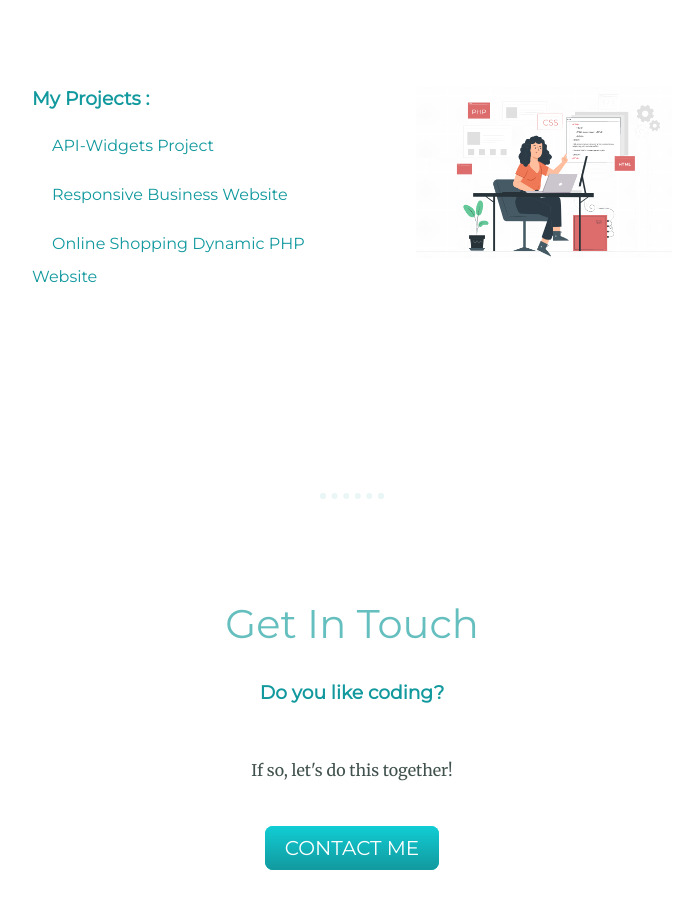
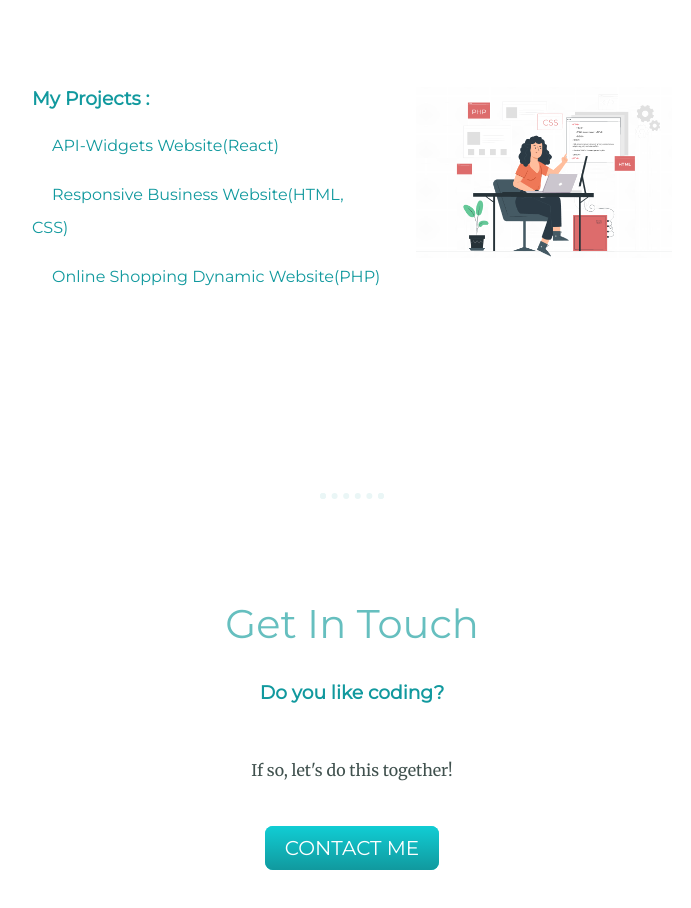
Before and after one commit to Lizzie2021/Personal-Site, a website: page index.html in a window 1280 px wide. Shown: the part 2120-3028 px from the top of the page, without its empty margins (288-979 px from the left). Drawn offline with Linux system fonts and the light colour scheme.

Commit message:
update link name

```diff
--- a/index.html
+++ b/index.html
@@ -61,7 +61,7 @@
               href="https://api-widgets.herokuapp.com/"
               target="_blank"
               rel="noopener noreferrer"
-              >API-Widgets Project</a
+              >API-Widgets Website(React)</a
             >
           </p>
 
@@ -70,7 +70,7 @@
               href="https://lizzie2021.github.io/Five-pages-website/"
               target="_blank"
               rel="noopener noreferrer"
-              >Responsive Business Website</a
+              >Responsive Business Website(HTML, CSS)</a
             >
           </p>
 
@@ -79,7 +79,7 @@
               href="http://mobile-hour.infinityfreeapp.com/"
               target="_blank"
               rel="noopener noreferrer"
-              >Online Shopping Dynamic PHP Website</a
+              >Online Shopping Dynamic Website(PHP)</a
             >
           </p>
         </div>
```
